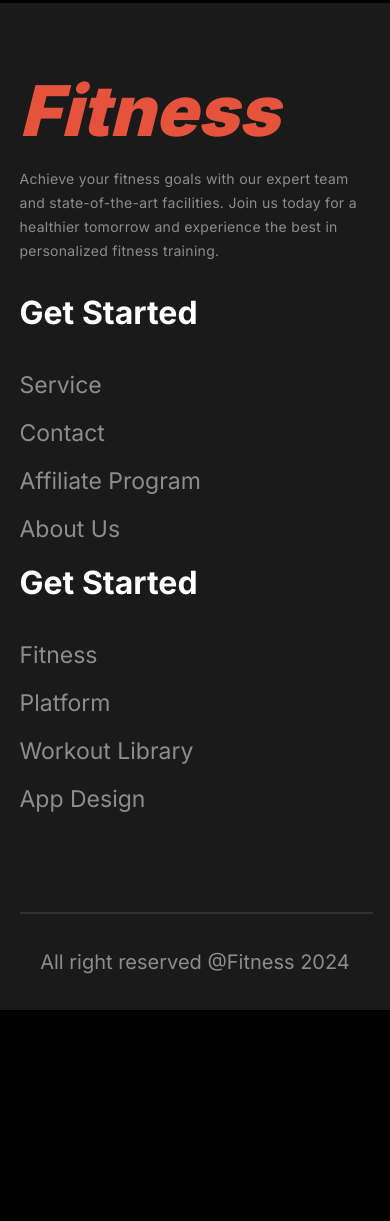
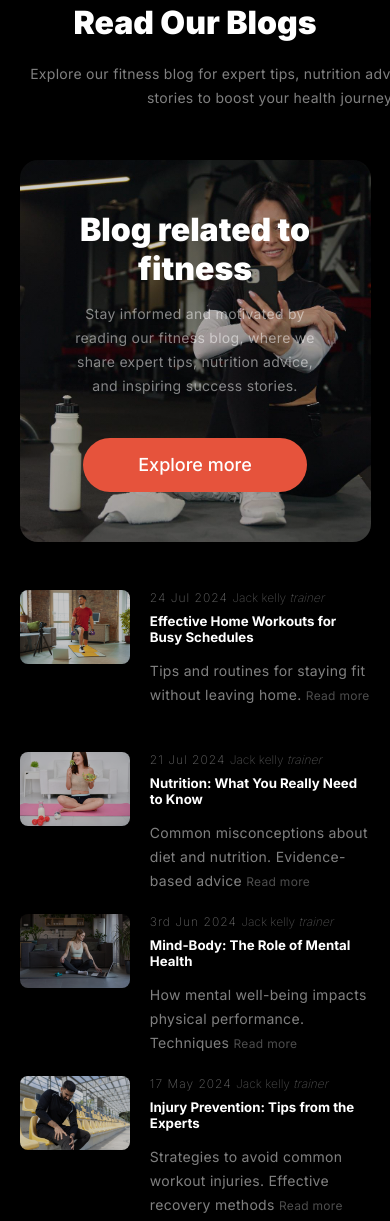
Before and after one commit to akmalhossain/Assingment_2, a plain HTML site: page index.html in a window 390 px wide. Shown: the part 7162-8383 px from the top of the page. Before the commit the page ends 8172 px from the top, so only its background shows below. Drawn offline with Linux system fonts and the light colour scheme; files whose address does not match are found by name.

Commit message:
Required self design section Blog added with responsive

```diff
--- a/index.html
+++ b/index.html
@@ -101,9 +101,10 @@
                         Run an Extra Mile Easily
                     </h2>
                     <p class="body-paragraph" id="extra-mile-description">
-                        We believe fitness should be accessible to everyone, everywhere, regardless of income or access to a gym. With hundreds of professional workouts.
+                        We believe fitness should be accessible to everyone, everywhere, regardless of income or access
+                        to a gym. With hundreds of professional workouts.
                     </p>
-                   <button class="primary-btn" id="join-now-btn">Join Now</button>
+                    <button class="primary-btn" id="join-now-btn">Join Now</button>
                 </div>
                 <div class="extra-mile-image">
                     <img src="images/run-extra-1.png" alt="">
@@ -115,7 +116,8 @@
         <section class="container trainings-exercises margin-top">
             <div class="trainings-content">
                 <h2 class="body-title">Trainings and Exercises</h2>
-                <p class="body-paragraph">We believe fitness should be accessible to everyone, everywhere, regardless of income or access to a gym.</p>
+                <p class="body-paragraph">We believe fitness should be accessible to everyone, everywhere, regardless of
+                    income or access to a gym.</p>
             </div>
             <div class="trainings">
                 <div class="trainings-row-1">
@@ -149,7 +151,8 @@
 
             <div class="bmi-content">
                 <h2 class="body-title">BMI Calculator </h2>
-                <p class="body-paragraph">A BMI calculator quickly assesses body fat using height and weight, helping determine potential health risk categories</p>
+                <p class="body-paragraph">A BMI calculator quickly assesses body fat using height and weight, helping
+                    determine potential health risk categories</p>
             </div>
             <div id="bmi-fullwidth-bg">
                 <div class="container" id="bmi-calculator">
@@ -181,7 +184,8 @@
                     <div class="calculator-container">
                         <div class="calculator-content">
                             <h4>Calculate your BMI</h4>
-                        <p class="body-paragraph"> calculator is a tool used to determine an individual's body fat based on their height and weight.</p>
+                            <p class="body-paragraph"> calculator is a tool used to determine an individual's body fat
+                                based on their height and weight.</p>
                         </div>
 
                         <form id="calculate-form" action="">
@@ -212,7 +216,8 @@
                     Meet Our Team
                 </h2>
                 <p class="body-paragraph text-center">
-                    Our fitness team is dedicated professional and passionate about helping you achieve your health and wellness goals
+                    Our fitness team is dedicated professional and passionate about helping you achieve your health and
+                    wellness goals
                 </p>
             </div>
 
@@ -223,7 +228,7 @@
                     <p class="trainer-name">Jerome Bell <br> <span class="body-paragraph">Trainer</span></p>
                 </div>
 
-                    <!-- 2 -->
+                <!-- 2 -->
 
                 <div class="trainer-card">
                     <img class="trainer-image" src="images/trainer2.png" alt="">
@@ -244,14 +249,14 @@
                     <p class="trainer-name">Jerome Bell <br> <span class="body-paragraph">Trainer</span></p>
 
                 </div>
-                    <!-- 5 -->
+                <!-- 5 -->
 
                 <div class="trainer-card">
                     <img class="trainer-image" src="images/trainer5.png" alt="">
                     <p class="trainer-name">Jerome Bell <br> <span class="body-paragraph">Trainer</span></p>
 
                 </div>
-                    <!-- 6 -->
+                <!-- 6 -->
 
                 <div class="trainer-card">
                     <img class="trainer-image" src="images/trainer6.png" alt="">
@@ -260,15 +265,93 @@
                 </div>
             </div>
         </section>
-       <!-- unique section  -->
+        <!-- unique section  -->
+        <!-- blog post  -->
+        <section class="blog-post container">
+            <h2 class="text-center body-title">Read Our Blogs</h2>
+            <p class="body-paragraph text-center special-width">Explore our fitness blog for expert tips, nutrition advice, and inspiring stories to boost your health journey</p>
+            <div class="blogs">
+                <div class="blog-column-1">
+                    <h5 class="body-title">
+                        Blog related to fitness
+                    </h5>
+                    <p class="body-paragraph">
+                        Stay informed and motivated by reading our fitness blog, where we share expert tips, nutrition
+                        advice, and inspiring success stories.
+                    </p>
+                    <button class="primary-btn">Explore more</button>
+                </div>
+                <!--  -->
+                <div class="blog-column-2">
 
+                    <div class="blog">
+
+                        <div class="blog-image">
+                            <img src="images/home-workout.png" alt="">
+                        </div>
+                        <div class="blog-content">
+                            <p class="publish">24 Jul 2024  <span class="published-by">Jack kelly <em>trainer</em></span>
+                            <p>
+                            <h5>Effective Home Workouts for Busy Schedules</h5>
+                            <p class="body-paragraph">Tips and routines for staying fit without leaving home.  <span  class="read-more">Read more</span>
+                            </p>
+                        </div>
+                    </div>
+
+
+                    <div class="blog">
+                        <div class="blog-image">
+                            <img src="images/home-workout4.png" alt="">
+                        </div>
+                        <div class="blog-content">
+                            <p class="publish">21 Jul 2024 <span class="published-by">Jack kelly <em>trainer</em></span>
+                            <p>
+                            <h5>Nutrition: What You Really Need to Know</h5>
+                            <p class="body-paragraph">Common misconceptions about diet and nutrition.
+                                Evidence-based advice <span class="read-more">Read more</span>
+                            </p>
+                        </div>
+                    </div>
+
+
+                    <div class="blog">
+                        <div class="blog-image">
+                            <img src="images/home-workout2.png" alt="">
+                        </div>
+                        <div class="blog-content">
+                            <p class="publish">3rd Jun 2024 <span class="published-by">Jack kelly <em>trainer</em></span>
+                            <p>
+                            <h5>Mind-Body: The Role of Mental Health</h5>
+                            <p class="body-paragraph">How mental well-being impacts physical performance. Techniques <span class="read-more">Read more</span>
+                            </p>
+                        </div>
+                    </div>
+
+                    <div class="blog">
+                        <div class="blog-image">
+                            <img src="images/home-workout3.png" alt="">
+                        </div>
+                        <div class="blog-content">
+                            <p class="publish">17 May 2024 <span class="published-by">Jack kelly <em>trainer</em></span>
+                            <p>
+                            <h5>Injury Prevention: Tips from the Experts</h5>
+                            <p class="body-paragraph">Strategies to avoid common workout injuries.
+                                Effective recovery methods <span class="read-more">Read more</span>
+                            </p>
+                        </div>
+                    </div>
+                </div>
+
+
+        </section>
     </main>
     <footer class="main-width" id="footer">
         <section class="container" id="footer-content">
             <div class="footer-logo">
                 <h2 class=".footer-menu-title primary-color">Fitness</h2>
                 <p class="body-paragraph">
-                    Achieve your fitness goals with our expert team and state-of-the-art facilities. Join us today for a healthier tomorrow and experience the best in personalized fitness training.
+                    Achieve your fitness goals with our expert team and state-of-the-art facilities. Join us today for a
+                    healthier tomorrow and experience the best in personalized fitness training.
                 </p>
             </div>
             <div class="footer-menu-items">
--- a/style/style.css
+++ b/style/style.css
@@ -536,6 +536,77 @@ body {
     padding: 36px 0 36px ;
     color: rgba(255, 255, 255, 0.5);
 }
+
+/* blog post  */
+.blogs{
+    margin-bottom: 88px;
+    display: grid;
+    grid-template-columns: repeat(2, 1fr);
+    column-gap: 80px;
+
+    justify-content: stretch;
+}
+.blog-column-1{
+    /* width: calc(50% - 200px); */
+    padding: 50px;
+    display: flex;
+    justify-content: center;
+    align-items: center;
+    flex-direction: column;
+    text-align: center;
+    border-radius: 18px;
+    background: linear-gradient(0deg, rgba(1, 1, 12, 0.20) 0%, rgba(1, 1, 12, 0.20) 100%), url(../images/blog-banner.png) lightgray 50% / cover no-repeat;
+    background-repeat: no-repeat;
+    background-position: center;
+    background-size: cover;
+}
+.blog-column-1 >button{
+    margin-top: 40px;
+}
+.blog-column-2{
+    display: grid;
+    grid-template-rows: repeat(4, 1fr);
+    row-gap: 20px;
+}
+.blog{
+    display: grid;
+    grid-template-columns: 1fr 2fr;
+    gap: 20px;
+
+}
+.blog-image > img{
+   width: 100%;
+   border-radius: 8px;
+   filter: brightness(80%);
+
+}
+.blog-content > p {
+    /* padding: 8px; */
+    text-overflow:ellipsis ;
+}
+.special-width{
+    width: 500px;
+    margin: 20px auto 50px;
+}
+
+.publish{
+    font-size: 12px;
+    font-weight:200 ;
+    letter-spacing: 1px;
+    color: rgba(255, 255, 255, 0.4);
+    margin-bottom: 8px;
+}
+.read-more{
+
+    color: rgba(255, 255, 255, 0.3);
+    font-size: 12px;
+
+}
+.published-by{
+    letter-spacing: 0;
+    color:  rgba(255, 255, 255, 0.3);
+}
+
 /* mobile responsive  */
 
 
@@ -688,6 +759,12 @@ body {
     flex-direction: column;
     align-items: start;
 }
+/* blog */
+.blogs{
+    grid-template-columns: 1fr;
+    row-gap: 48px;
+}
+
 }
 
 
@@ -795,6 +872,9 @@ body {
     .footer-menu-items{
         width: 514px;
     }
-
+/* blog  */
+.blogs{
+    column-gap: 40px;
+}
 
 }
```
Also changed, not shown: images/blog-banner.png (added), images/home-workout.png (added), images/home-workout2.png (added), images/home-workout3.png (added), images/home-workout4.png (added).
